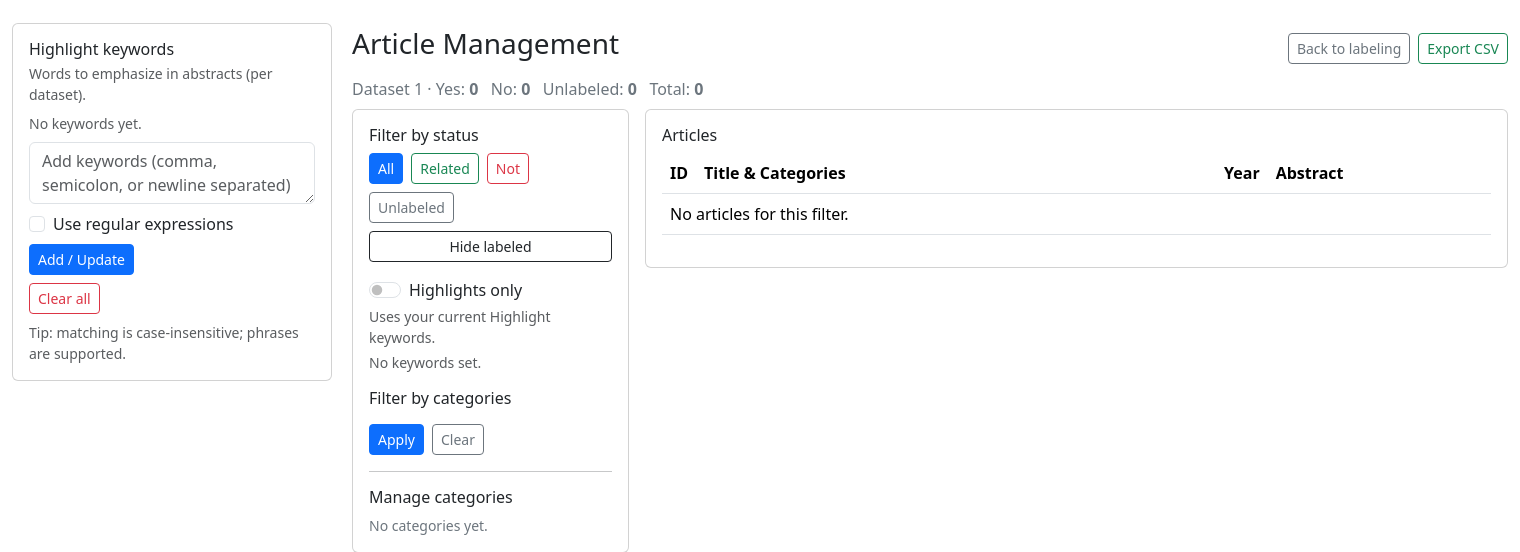
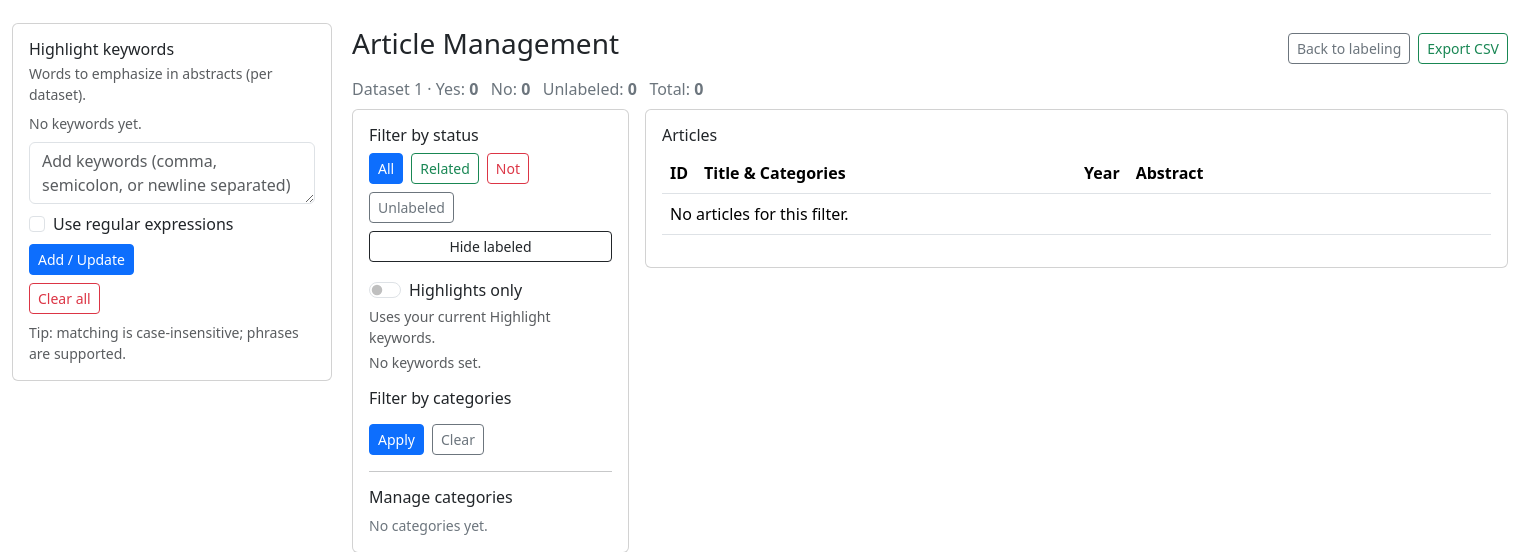
Before and after one commit to rodrigodg1/article-selection, a Flask app: page /manage/1 in a window 1520 px wide. Shown: the part 57-609 px from the top of the page. Run offline with Flask 3, Linux system fonts and the light colour scheme.

Commit message:
Refactor review table layout: adjust widths for title and abstract columns for better readability

```diff
--- a/templates/manage.html
+++ b/templates/manage.html
@@ -19,13 +19,13 @@
   .review-table th:nth-child(1) { width: 58px; }
 
   /* Title & Categories – roomy so Manage doesn’t wrap */
-  .review-table th:nth-child(2) { width: 46%; min-width: 520px; }
+  .review-table th:nth-child(2) { width: 22%; min-width: 380px; }
 
   /* Year – keep tight */
   .review-table th:nth-child(3) { width: 96px; }
 
   /* Abstract – comfortable reading width; grows as needed */
-  .review-table th:nth-child(4) { width: 34%; min-width: 420px; }
+  .review-table th:nth-child(4) { width: 42%; min-width: 540px; }
 
   /* Actions */
   .review-table th:nth-child(5) { width: 260px; }
```
